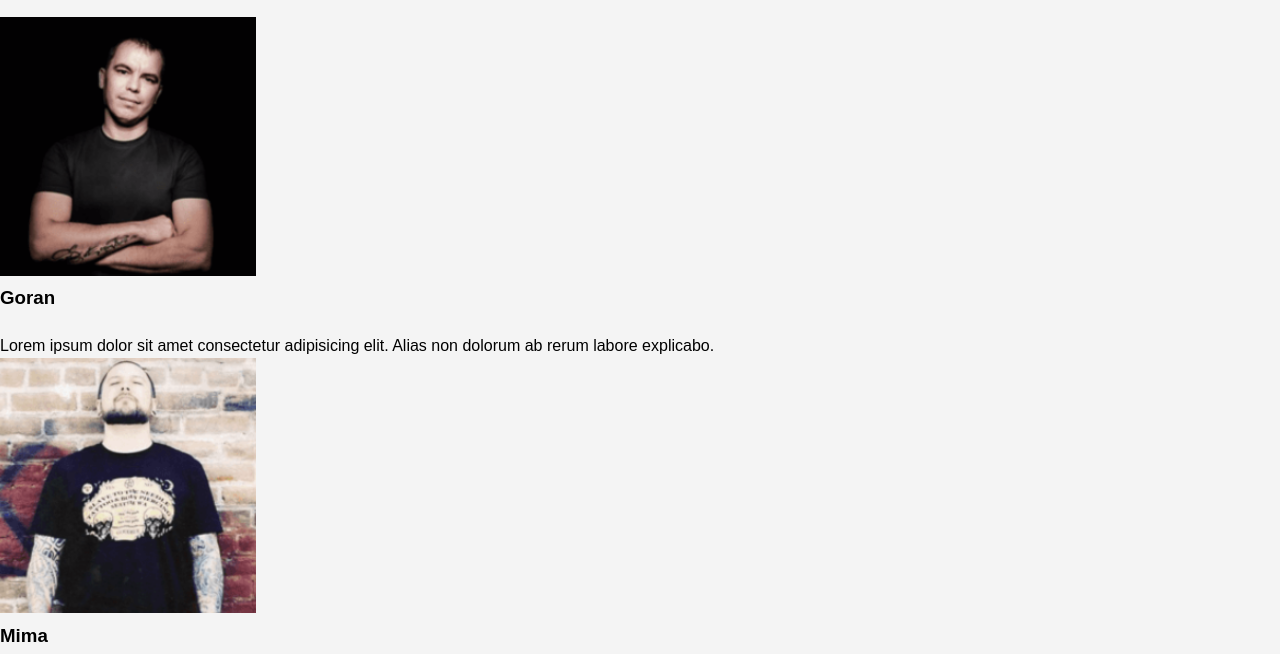
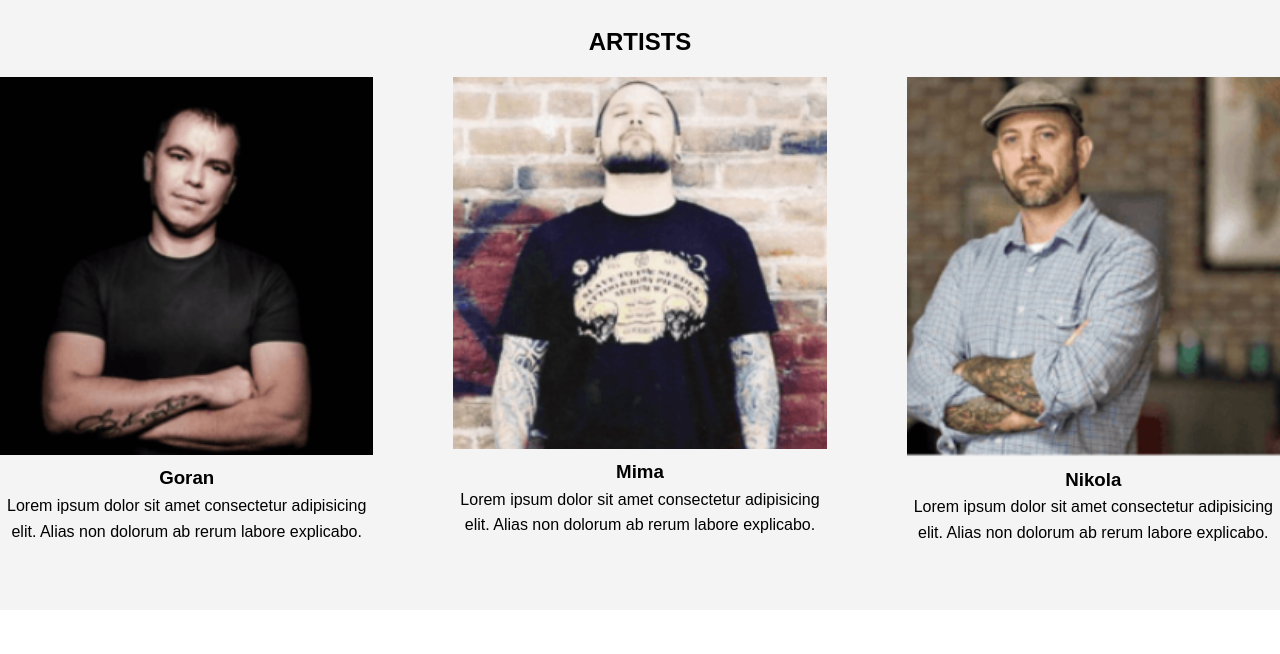
Before and after one commit to belobradi/PrimitiveArt, a website: page dist/index.html in a window 1280 px wide. Shown: the part 841-1495 px from the top of the page. After the commit the page ends 1451 px from the top, so only its background shows below. Drawn offline with Linux system fonts and the light colour scheme.

Commit message:
artists in grid

```diff
--- a/scss/main.scss
+++ b/scss/main.scss
@@ -10,11 +10,6 @@
 body {
     font-family: Arial, Helvetica, sans-serif;
     line-height: 1.6;
-}
-
-h2,
-h3 {
-    margin-bottom: 1.2rem;
 }
 
 a {
@@ -109,12 +104,8 @@ img {
         align-content: center;
         height: 100vh;
 
-        h2 {
-             font-size: 2rem;
-        }
-
         p {
-            margin-bottom: 2rem;
+            margin: 2rem 0;
         }
     }
 
@@ -124,8 +115,14 @@ img {
     background: $light-color;
 
     &-content {
-        img {
-            width: 20%;
+        padding: 4rem 0;
+        display: grid;
+        grid-template-columns: repeat(3, auto);
+        text-align: center;
+        gap: 1rem 5rem;
+
+        h2 {
+            grid-column: 1 / span 3;
         }
     }
 }
```
Also changed, not shown: dist/css/main.css.
